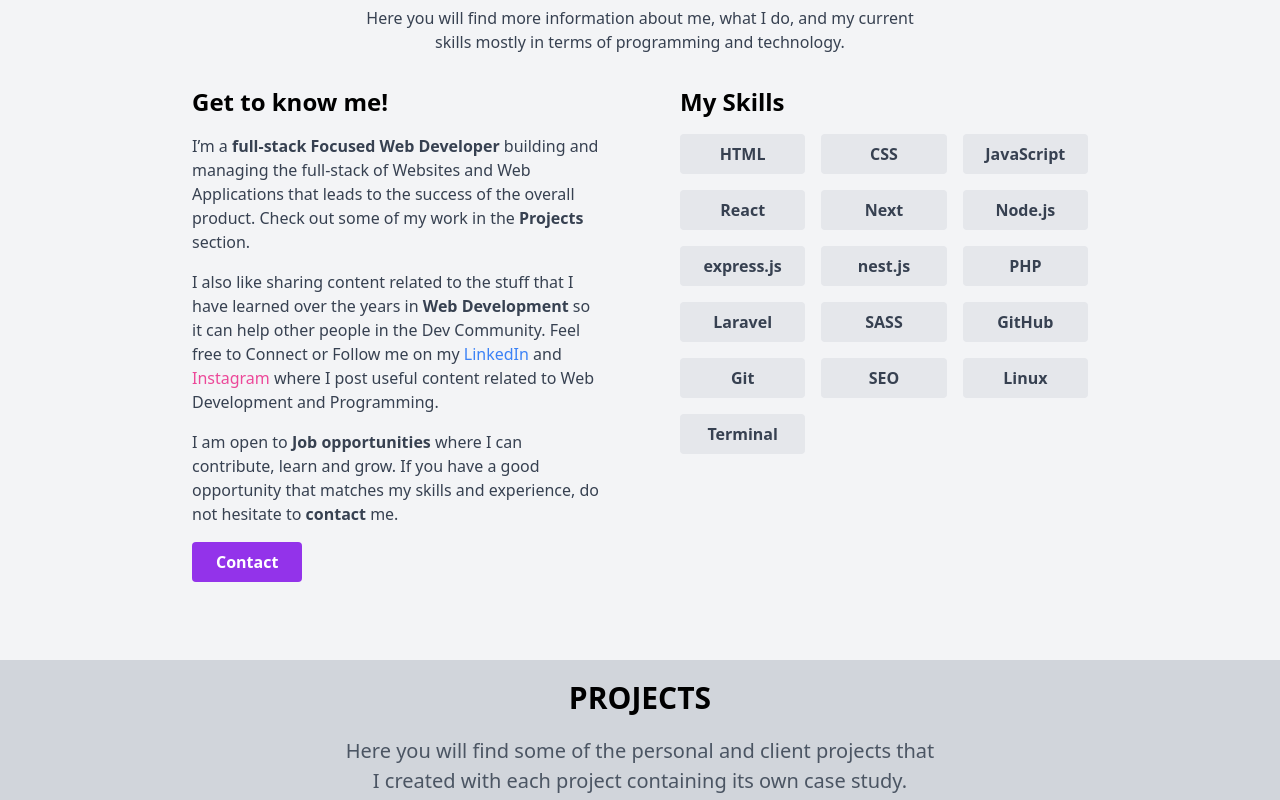
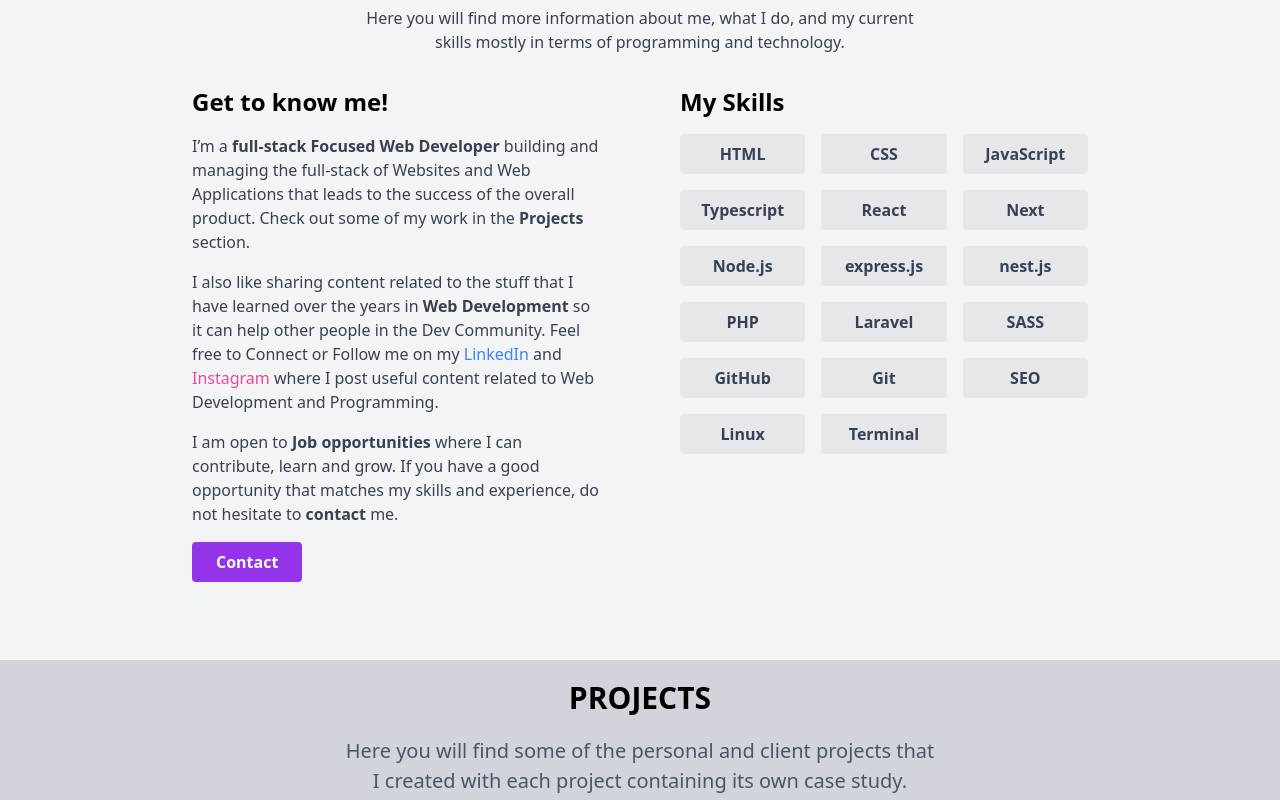
Before and after one commit to vaxojaniashvili/Portfolio, a Next.js app: page / in a window 1280 px wide. Shown: the part 940-1740 px from the top of the page. Built offline with nearby package versions, Linux system fonts and the light colour scheme.

Commit message:
reafactor-about

```diff
--- a/src/app/pages/about/page.tsx
+++ b/src/app/pages/about/page.tsx
@@ -67,7 +67,7 @@ const AboutPage = () => {
                 <motion.div className="flex-1" variants={itemVariants}>
                     <h2 className="text-2xl font-bold mb-4">My Skills</h2>
                     <div className="grid grid-cols-2 sm:grid-cols-3 gap-4">
-                        {['HTML', 'CSS', 'JavaScript', 'React', 'Next', "Node.js", "express.js", "nest.js", 'PHP', "Laravel", 'SASS', 'GitHub', 'Git', 'SEO', "Linux", 'Terminal'].map(skill => (
+                        {['HTML', 'CSS', 'JavaScript',"Typescript", 'React', 'Next', "Node.js", "express.js", "nest.js", 'PHP', "Laravel", 'SASS', 'GitHub', 'Git', 'SEO', "Linux", 'Terminal'].map(skill => (
                             <motion.span
                                 key={skill}
                                 className="px-4 py-2 bg-gray-200 rounded text-center font-semibold hover:rounded-2xl text-gray-700 hover:bg-violet-700 cursor-pointer hover:text-white transition-all duration-500"
```
